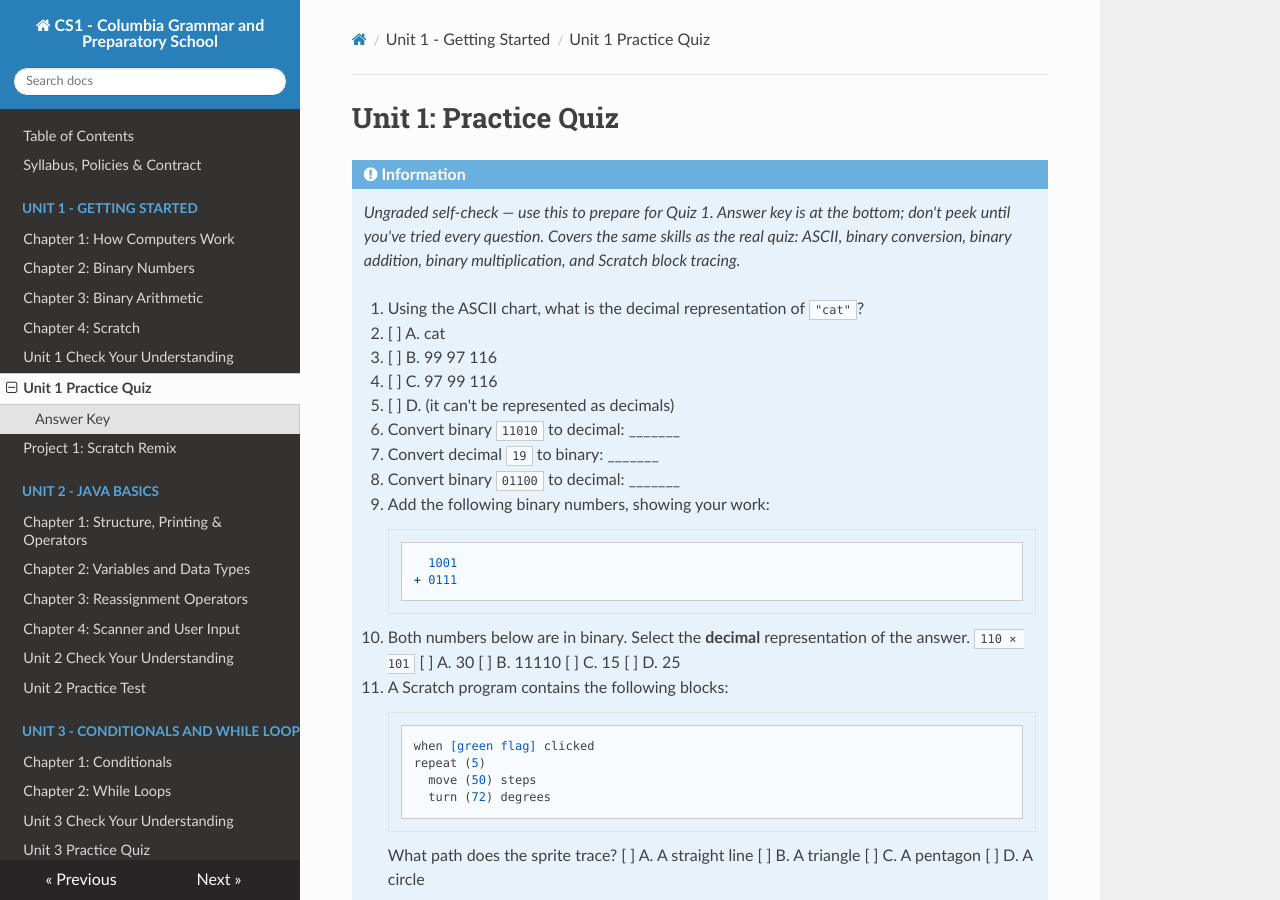
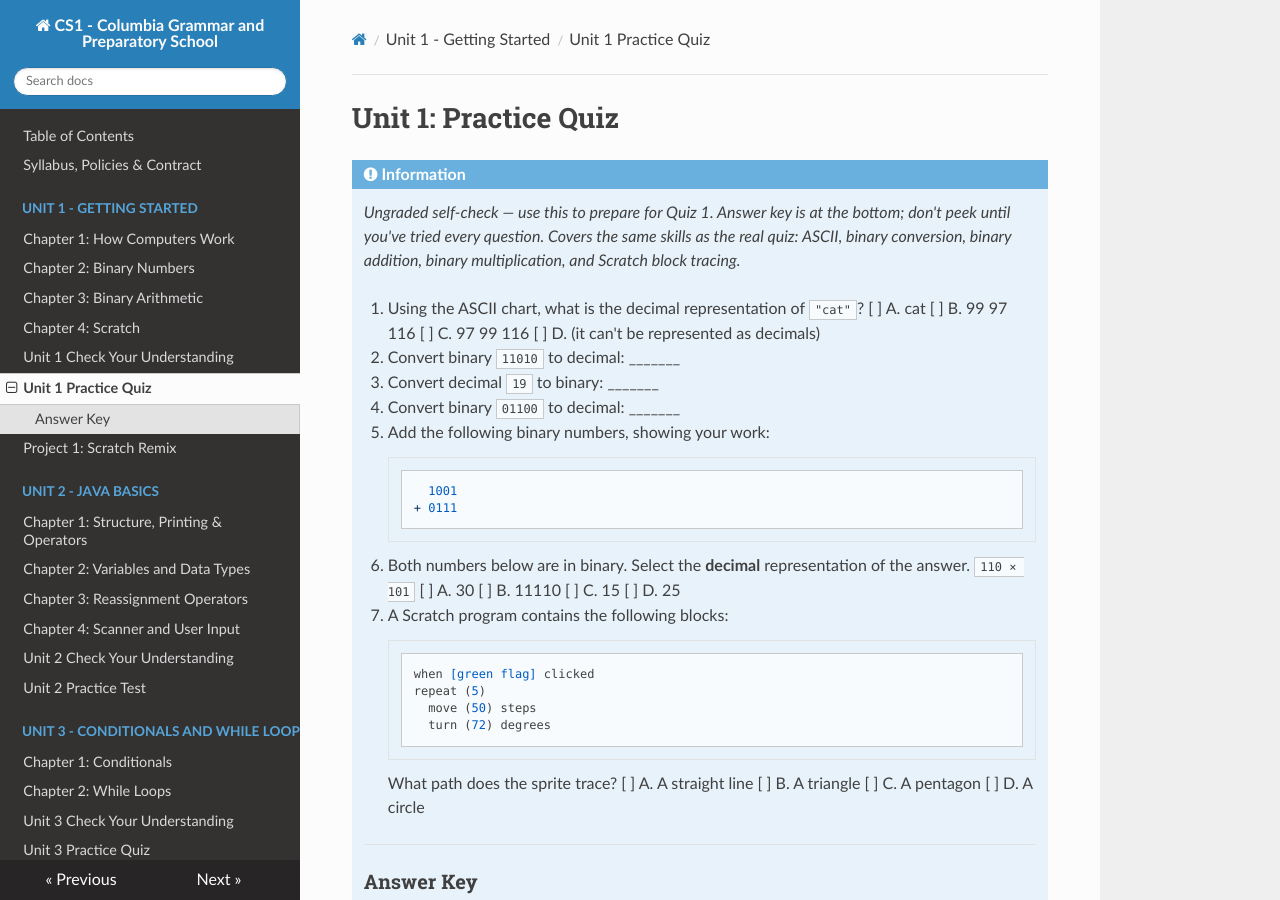
Before and after one commit to kjergens/cs1-site, an MkDocs documentation site: the page built from docs/unit1/unit1_practice_quiz.md, in a window 1280 px wide and 900 px high. Built offline with MkDocs 1.6.1, drawn with Linux system fonts in a browser that asks for light colours; nearby versions of some CDN libraries.

```diff
--- a/docs/unit1/unit1_practice_quiz.md
+++ b/docs/unit1/unit1_practice_quiz.md
@@ -5,10 +5,10 @@
     *Ungraded self-check — use this to prepare for Quiz 1. Answer key is at the bottom; don't peek until you've tried every question. Covers the same skills as the real quiz: ASCII, binary conversion, binary addition, binary multiplication, and Scratch block tracing.*
 
     1. Using the ASCII chart, what is the decimal representation of `"cat"`?
-    - [ ] A. cat
-    - [ ] B. 99 97 116
-    - [ ] C. 97 99 116
-    - [ ] D. (it can't be represented as decimals)
+    [ ] A. cat
+    [ ] B. 99 97 116
+    [ ] C. 97 99 116
+    [ ] D. (it can't be represented as decimals)
 
     2. Convert binary `11010` to decimal: _______
 
```
